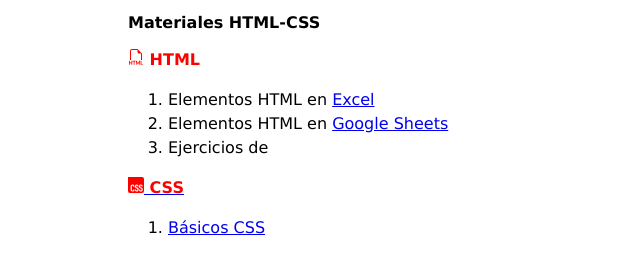
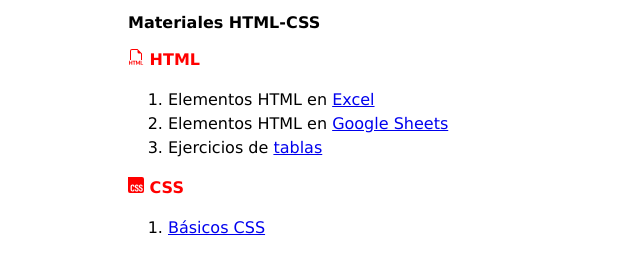
Before and after one commit to contenido-vario/materiales, a plain HTML site: page index.html in a window 1280 px wide. Shown: the full height of the page, 0-640 px from the left. Drawn offline with Linux system fonts and the light colour scheme.

Commit message:
Update index.html

```diff
--- a/index.html
+++ b/index.html
@@ -18,7 +18,7 @@
   <ol>
     <li>Elementos HTML en <a download href="./assets/etiquetas_html.xlsx">Excel</a></li>
     <li>Elementos HTML en <a target="_blank" href="https://docs.google.com/spreadsheets/d/1rXU7XDkpa092lHm5SsstBTyPs4Bjk0sueW4bcX0zKiA/edit?usp=drive_link">Google Sheets</a></li>
-    <li>Ejercicios de <a target="_blank" href="https://ritadelatorre.github.io/tablas/"</li>
+    <li>Ejercicios de <a target="_blank" href="https://ritadelatorre.github.io/tablas/">tablas</a></li>
   </ol>
   <h2>
     <svg xmlns="http://www.w3.org/2000/svg" width="16" height="16" fill="currentColor" class="bi bi-css" viewBox="0 0 16 16">
```
